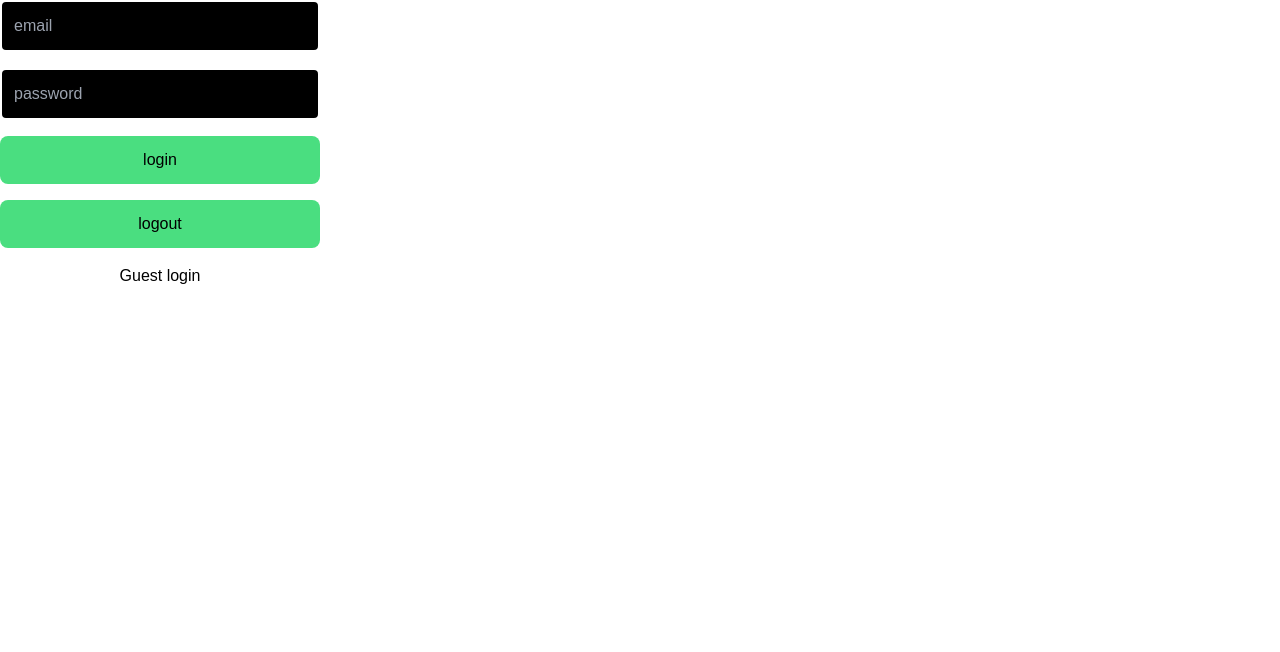
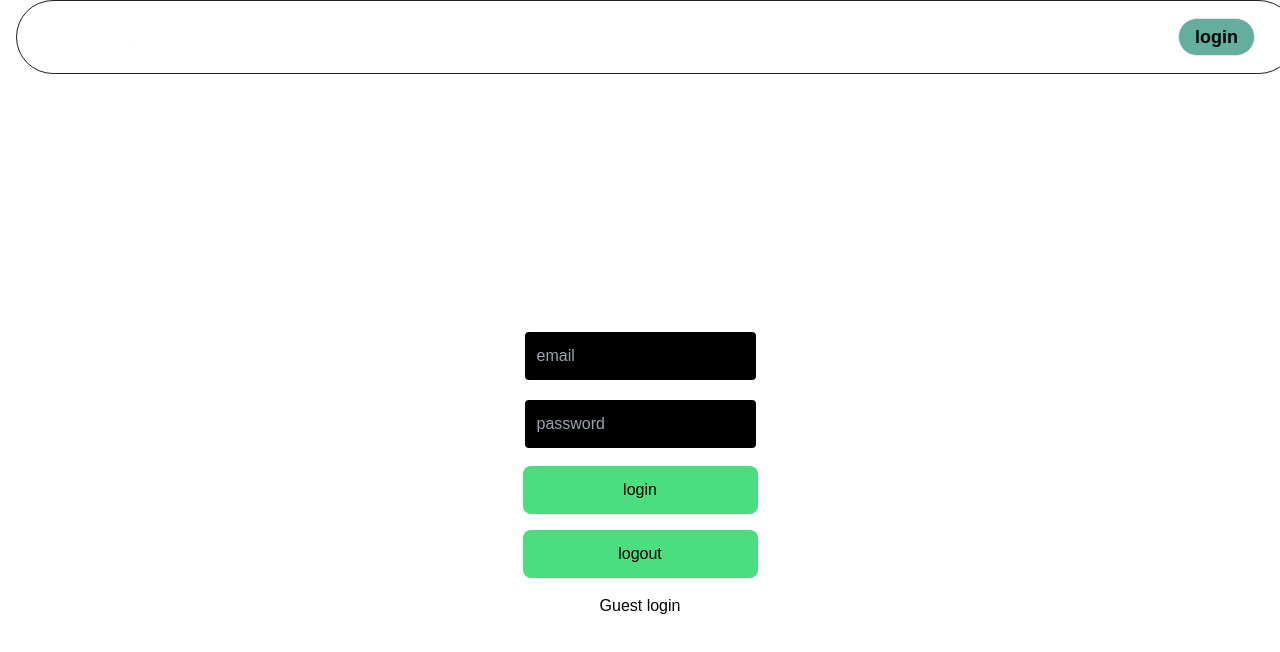
Before and after one commit to assudani66/fountane-assignment, a Next.js app: page /auth in a window 1280 px wide. Shown: the top 652 px of the page. Built offline with nearby package versions, Linux system fonts and the light colour scheme; what @supabase/auth-helpers-nextjs would draw is missing.

Commit message:
feat:Navbar

```diff
--- a/src/app/auth/page.tsx
+++ b/src/app/auth/page.tsx
@@ -1,9 +1,15 @@
 import LoginScreen from '@/components/loginScreen'
+import NavBar from '@/components/navBar'
 import React from 'react'
 
 const pages = () => {
   return (
-    <LoginScreen/>
+    <div>
+      <NavBar currentScreen="LOGIN"/>
+    <div className='flex w-full h-screen items-center justify-center'>
+      <LoginScreen/>
+    </div>
+    </div>
   )
 }
 
--- a/src/app/movies/page.tsx
+++ b/src/app/movies/page.tsx
@@ -3,6 +3,8 @@ import React from 'react'
 import { useQuery } from 'react-query'
 import getMovieList from '../../services/movie_services'
 import MovieCard from '@/components/movieCard'
+import NavBar from '@/components/navBar'
+import Hologram from '@/components/hologram'
 
 const page = () => {
     const { isLoading, isError, data, error } = useQuery({
@@ -20,13 +22,18 @@ const page = () => {
 
       if(data){
           return (
+            <div>
+              <div className='sticky top-0 z-20 -p-20'>
+                <NavBar currentScreen='MOVIESLIST'/>
+              </div>
               <div className='flex w-full place-items-center justify-center items-center'>
                   <div className='grid grid-cols-2 md:grid-cols-3 lg:grid-cols-4 gap-4 p-5 w-6/12 place-items-center	'>
                       {data.map((movieData:any)=>
-                        <div className='col-span-1 '>
+                          <div className='col-span-1'>
                             <MovieCard movieData={movieData} key={movieData.id}/>
                           </div>
                       )}
+                  </div>
               </div>
             </div>
           )
--- a/src/app/page.tsx
+++ b/src/app/page.tsx
@@ -7,7 +7,7 @@ export default function Home() {
   return (
     <div className='flex flex-col justify-between h-screen p-10'>
       <div className='sticky top-0 z-20 -p-20'>
-    <NavBar/>
+        <NavBar currentScreen={"HOME"}/>
       </div>
     <div className='flex-col'>
       <div className='flex items-center w-full justify-center'>
--- a/src/components/hologram.tsx
+++ b/src/components/hologram.tsx
@@ -16,7 +16,7 @@ const Hologram = () => {
         'rounded-full w-64 blur-2xl h-20 opacity-20 absolute bg-[#32A5D3] inset-y-2/4 left-28'
         ></div>
         <div className=
-        'h-2/6 w-full blur-2xl opacity-100 bg-black  absolute -bottom-16'
+        'h-3/6 w-full blur-2xl opacity-100 bg-black  absolute -bottom-12'
         ></div>
     </div>
   )
--- a/src/components/landingpageComponents/heroSection.tsx
+++ b/src/components/landingpageComponents/heroSection.tsx
@@ -8,7 +8,7 @@ const HeroSection = () => {
   return (
     <div className='flex flex-col'>
     <div className='flex flex-col w-full justify-center items-center space-y-4 z-10'>
-        <p className='text-xs text-[]'>JET PROTOCOL</p>
+        <p className='text-xs text-[#54C0A0]'>JET PROTOCOL</p>
         <p className='text-5xl'>the next generation of</p>
         <p className='text-5xl font-playfair italic' >defi governance</p>
         <p className='text-xl text-gray-400'>experience open source, transparent and efficient borrowing and lending on solana.</p>
--- a/src/components/loginScreen.tsx
+++ b/src/components/loginScreen.tsx
@@ -1,8 +1,10 @@
 "use client"
 import login, { logout } from '@/services/auth_services'
+import { useRouter } from 'next/navigation'
 import React, { SyntheticEvent, useState } from 'react'
 
 const LoginScreen = () => {
+  const router = useRouter()
   const [userLogin,setUserLogin] = useState({
     email:"",
     password:""
@@ -10,12 +12,12 @@ const LoginScreen = () => {
 
   const handleSubmit = (e: SyntheticEvent) => {
     e.preventDefault();
-    login({email:userLogin.email,password:userLogin.password})
+    login({email:userLogin.email,password:userLogin.password,router:router})
   }
 
   const guestLogot = (e:SyntheticEvent) => {
     e.preventDefault()
-    logout()
+    logout(router)
   }
 
   const setGuestLoginInfo = (e: SyntheticEvent)  => {
--- a/src/components/movieCard.tsx
+++ b/src/components/movieCard.tsx
@@ -1,4 +1,5 @@
 import React from 'react'
+
 
 const MovieCard = ({movieData}:any) => {
   return (
@@ -6,6 +7,8 @@ const MovieCard = ({movieData}:any) => {
             <div className="h-40 w-36 bg-gradient-to-t from-green-400 to-black p-0.5 ">
                 <img className='w-full h-full shadow object-cover' src={`https://image.tmdb.org/t/p/original/${movieData.poster_path}`}/>
             </div>
+            <div>
+            </div>
         </div>
   )
 }
--- a/src/components/navBar.tsx
+++ b/src/components/navBar.tsx
@@ -4,17 +4,23 @@ import React from 'react'
 import CTAbutton from './ctaButton'
 import { useRouter } from 'next/navigation'
 
-const NavBar = () => {
+const NavBar = ({currentScreen}:{currentScreen:'HOME'|'LOGIN'|'MOVIESLIST'}) => {
   const router = useRouter()
   return (
-    <div className='mx-0 flex space-x-4 w-full mx-4 px-10 py-3 justify-between items-center border border-[#1F1F1F] rounded-full'>
-        <img className='scale-50' src='logo.png'/>
+    <div className='mx-0 flex space-x-4 w-full mx-4 px-10 py-3 justify-between items-center border border-[#1F1F1F] rounded-full backdrop-blur-md'>
+        <img className='scale-50 cursor-pointer' src='logo.png' onClick={()=>router.push("/")}/>
+        {currentScreen ==="HOME" ?
         <div className='flex space-x-10'>
         <p>Products</p>
         <p>dao</p>
         <p>Build</p>
         <p>Docs</p>
-        </div>
+        </div>:
+        currentScreen === "LOGIN"?
+        <></>:
+        currentScreen === "MOVIESLIST"?
+        <p className='text-5xl font-playfair italic' >Movies List</p>:<></>
+      }
         <CTAbutton onClick={()=>router.push("/auth")}>
           login
         </CTAbutton>
--- a/src/services/auth_services.ts
+++ b/src/services/auth_services.ts
@@ -1,13 +1,18 @@
 import { toast } from 'react-hot-toast'
 import { createClientComponentClient } from '@supabase/auth-helpers-nextjs'
+import { useRouter } from 'next/navigation'
+
 const supabase = createClientComponentClient()
-export default async function login({email,password}:{email:string,password:string}) {
+export default async function login({email,password,router}:{email:string;password:string;router:any}) {
     try {
         const { data, error } = await supabase.auth.signInWithPassword({
             email:email,
             password:password
         })
-        toast.success("Logged in sucessful")
+        if(data.session!==null){
+            toast.success("Logged in sucessful")
+            router.push("/movies")
+        }
         if (error) throw error
     } catch (error) {
         toast.error("Invalid password or email")
@@ -15,10 +20,11 @@ export default async function login({email,password}:{email:string,password:stri
     }
 }
 
-export async function logout() {
+export async function logout(router:any) {
     try {
         const { error } = await supabase.auth.signOut()
         toast.success("logged out")
+        router.push("/")
         if (error) throw error
     } catch (error) {
         toast.error("error trying to logout")
```
Lines whose indentation alone changed are shown as unchanged.
